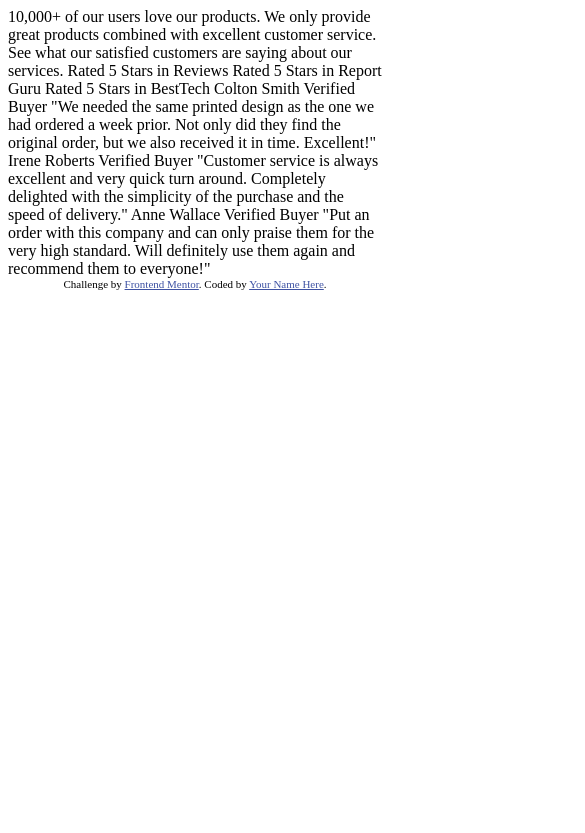
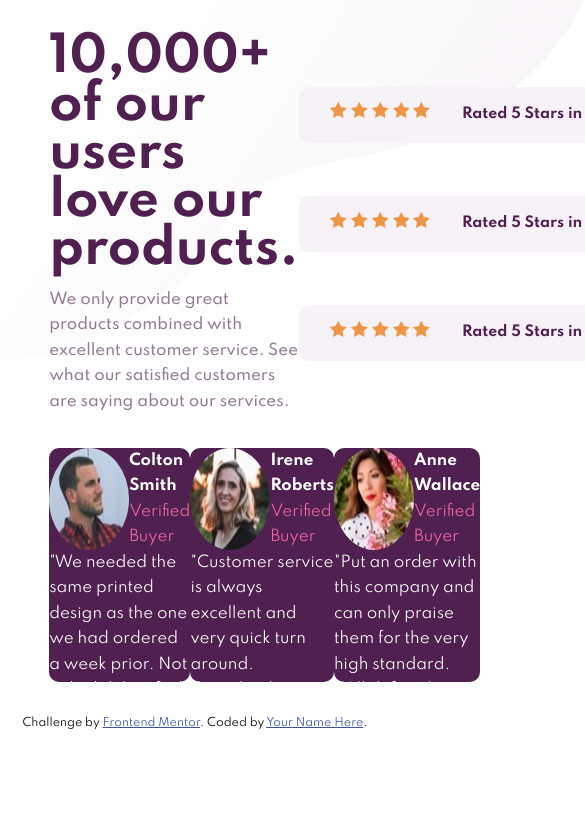
Before and after one commit to Ethret/layout-practice-stuff, a plain HTML site: page index.html in a window 390 px wide. Shown: the top 833 px of the page, 585 px wide, since content can reach past the window. Drawn offline with Linux system fonts and the light colour scheme.

Commit message:
desktop almost done
made good progress on desktop, need to do mobile mostly next

```diff
--- a/index.html
+++ b/index.html
@@ -4,7 +4,9 @@
     <meta charset="UTF-8" />
     <meta name="viewport" content="width=device-width, initial-scale=1.0" />
     <!-- displays site properly based on user's device -->
-
+    <link rel="stylesheet" href="stylesheet.css" type="text/css" charset="utf-8" />
+    <link rel="preconnect" href="https://fonts.gstatic.com">
+    <link href="https://fonts.googleapis.com/css2?family=Spartan:wght@400;500;700&display=swap" rel="stylesheet">
     <link
       rel="icon"
       type="image/png"
@@ -14,42 +16,56 @@
 
     <title>Frontend Mentor | Social proof section</title>
 
-    <!-- Feel free to remove these styles or customise in your own stylesheet 👍 -->
-    <style>
-      .attribution {
-        font-size: 11px;
-        text-align: center;
-      }
-      .attribution a {
-        color: hsl(228, 45%, 44%);
-      }
-    </style>
   </head>
   <body>
-    10,000+ of our users love our products.
+    <div class=tophlf>
+      <div class=intro>
+        <h1 class=stmt>10,000+ of our users love our products.</h1>
 
-    We only provide great products combined with excellent customer service.
-    See what our satisfied customers are saying about our services.
+        <div class=excrpt>We only provide great products combined with excellent customer service. See what our satisfied customers are saying about our services.</div>
+      </div>
 
-    Rated 5 Stars in Reviews
-    Rated 5 Stars in Report Guru
-    Rated 5 Stars in BestTech
+      <div class=rtings>
+        <div class=rting><div class=stars><img src="images/icon-star.svg"/> <img src="images/icon-star.svg"/> <img src="images/icon-star.svg"/> <img src="images/icon-star.svg"/> <img src="images/icon-star.svg"/></div><div class=rText>Rated 5 Stars in Reviews</div></div>
+        <div class="rting r2"><div class=stars><img src="images/icon-star.svg"/> <img src="images/icon-star.svg"/> <img src="images/icon-star.svg"/> <img src="images/icon-star.svg"/> <img src="images/icon-star.svg"/></div><div class=rText>Rated 5 Stars in Report Guru</div></div>
+        <div class="rting r3"><div class=stars><img src="images/icon-star.svg"/> <img src="images/icon-star.svg"/> <img src="images/icon-star.svg"/> <img src="images/icon-star.svg"/> <img src="images/icon-star.svg"/></div><div class=rText>Rated 5 Stars in BestTech</div></div>
+      </div>
+    </div>
 
-    Colton Smith
-    Verified Buyer
-    "We needed the same printed design as the one we had ordered a week prior.
-    Not only did they find the original order, but we also received it in time.
-    Excellent!"
+    <div class=bothlf>
+      <div class=review>
+        <div class=reviewer>
+          <img src="images/image-colton.jpg"/>
+          <div>
+            <div class=rName>Colton Smith</div>
+            <div class=rTitle>Verified Buyer</div>
+          </div>
+        </div>
+        <div>"We needed the same printed design as the one we had ordered a week prior. Not only did they find the original order, but we also received it in time. Excellent!"</div>
+      </div>
 
-    Irene Roberts
-    Verified Buyer
-    "Customer service is always excellent and very quick turn around. Completely
-    delighted with the simplicity of the purchase and the speed of delivery."
+      <div class=review>
+        <div class=reviewer>
+          <img src="images/image-irene.jpg"/>
+          <div>
+            <div class=rName>Irene Roberts</div>
+            <div class=rTitle>Verified Buyer</div>
+          </div>
+        </div>
+        <div>"Customer service is always excellent and very quick turn around. Completely delighted with the simplicity of the purchase and the speed of delivery."</div>
+      </div>
 
-    Anne Wallace
-    Verified Buyer
-    "Put an order with this company and can only praise them for the very high
-    standard. Will definitely use them again and recommend them to everyone!"
+      <div class=review>
+        <div class=reviewer>
+          <img src="images/image-anne.jpg"/>
+          <div>
+            <div class=rName>Anne Wallace</div>
+            <div class=rTitle>Verified Buyer</div>
+          </div>
+        </div>
+        <div>"Put an order with this company and can only praise them for the very high standard. Will definitely use them again and recommend them to everyone!"</div>
+      </div>
+    </div>
 
     <div class="attribution">
       Challenge by
--- /dev/null
+++ b/stylesheet.css
@@ -0,0 +1,98 @@
+/*! Style */
+
+.attribution {
+    font-size: 11px;
+    text-align: center;
+}
+.attribution a {
+    color: hsl(228, 45%, 44%);
+}
+body {
+    font-family: 'Spartan', sans-serif;
+    background-image: url(images/bg-pattern-top-desktop.svg);
+    background-repeat: no-repeat;
+    font-size: 15px;
+    line-height: 1.7;
+}
+.tophlf {
+    display: flex;
+    justify-content: space-between;
+    margin-top: 9%;
+    margin-left: 11%;
+    margin-right: 11%;
+}
+.intro {
+    display: flex;
+    flex-direction: column;
+    width:480px;
+}
+.stmt {
+    color: hsl(300, 43%, 22%);
+    font-size: 48px;
+    margin-top: 0;
+    margin-bottom: 12px;
+    line-height: 1;
+}
+.excrpt {
+    color: hsl(303, 10%, 53%);
+    margin-top: 1px;
+    font-weight: 500;
+}
+.rtings {
+    display: flex;
+    flex-direction: column;
+    justify-content: space-evenly;
+    width: 550px;
+    color: hsl(300, 43%, 22%);
+}
+.rting {
+    display: flex;
+    flex-direction: row;
+    justify-content: flex-start;
+    align-items: center;
+    background: hsl(300, 24%, 96%);
+    border-radius: 10px;
+    width: 450px;
+    height: 56px;
+    font-weight: 700;
+    font-size: 14px;
+}
+.rting.r2 {
+    align-self: center;
+}
+.rting.r3 {
+    align-self: flex-end;
+}
+.rting .stars {
+    margin-left: 7%;
+}
+.rting .rText {
+    margin-left: 7%;
+}
+.bothlf {
+    color: white;
+    display: flex;
+    justify-content: space-between;
+    margin-top: 9%;
+    margin-left: 11%;
+    margin-right: 11%;
+    height: 266px;
+}
+.review {
+    background-color: hsl(300, 43%, 22%);
+    border-radius: 10px;
+    width: 350px;
+    height: 234px;
+}
+.reviewer {
+    display: flex;
+}
+  .reviewer img {
+    border-radius: 50%;
+}
+.reviewer .rName {
+    font-weight: bolder;
+}
+.reviewer .rTitle {
+    color: hsl(333, 80%, 67%);
+}
```
